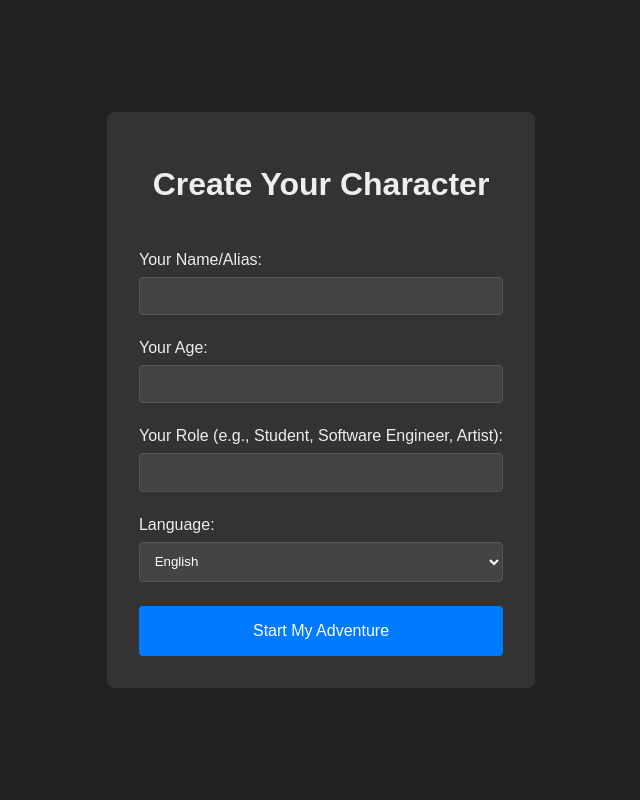
After one commit to Yang-YZ/dmdm, a Flask app: page /start in a window 1280 px wide. The commit adds this page. Shown: the whole page, without its empty margins (319-959 px from the left). Run offline with Flask 3, Linux system fonts and the light colour scheme.

Commit message:
support character language

```diff
--- a/app.py
+++ b/app.py
@@ -1,112 +1,133 @@
-from flask import Flask, render_template, request, session, redirect
-from story import story
+from flask import Flask, render_template, request, session, redirect, url_for, jsonify
 import openai
 import os
 import json
 
 app = Flask(__name__)
-app.secret_key = 'your-secret-key-here'  # Change this to a random string
+app.secret_key = os.urandom(24) # Use a random secret key
 
-# Initialize OpenAI client
-# Set your OpenAI API key here
-openai.api_key = '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'
+openai.api_key = os.getenv("OPENAI_API_KEY")
 
-def generate_story_content(current_node, player_choice, story_context):
+def generate_story_content(character, story_context, player_choice, language):
     """
-    Generate story content using OpenAI API
+    Generate story content using OpenAI API based on player character and history.
     """
-    try:
-        system_prompt = """You are a creative storyteller writing a dating simulation game. The player is Sarah, a 22-year-old college student.
+    system_prompt = f"""
+You are a dramatic storyteller writing a dating simulation game with dark twists, writing in {language}. You will write the story from a second-person perspective, addressing the player as "You".
+
+Take inspiration from news headlines involving failed relationships, violence, and tragedy. Steer the narrative toward heartbreak, serious injury, or even murder while keeping the descriptions non-graphic and within a PG-13 tone. The game ends when the player either ends the relationship or experiences tragedy, so clearly signal when that happens.
+
+The player's character profile is:
+- Name: {character['alias']}
+- Age: {character['age']}
+- Role: {character['role']}
 
 Your task is to:
-1. Continue the story based on the player's choice
-2. Create engaging, realistic dialogue and situations
-3. Provide 2-3 meaningful choices that lead to different outcomes
-4. Keep the tone light, romantic, and appropriate for a dating game
-5. Make each choice feel impactful and lead to character development
+1.  Write the story from a second-person point of view (e.g., "You walk into the room," not "{character['alias']} walks into the room.").
+2.  Continue the story based on the player's most recent choice and the story so far.
+3.  Create engaging, realistic dialogue and situations.
+4.  Provide 2-3 meaningful choices for the player. Make each choice feel impactful and lead to character development.
+5.  Build suspense and drama that can lead to disastrous endings for the protagonist. When this happens, provide a final text and set "is_end" to true.
+6.  Keep the story text for each response concise, around 1-2 paragraphs.
+7.  The entire response MUST be in {language}.
 
-Format your response as JSON:
-{
+Format your response as a single, valid JSON object:
+{{
     "text": "The story text that describes what happens next...",
     "choices": [
-        {"text": "Choice 1 description", "next_node": "unique_node_name_1"},
-        {"text": "Choice 2 description", "next_node": "unique_node_name_2"},
-        {"text": "Choice 3 description", "next_node": "unique_node_name_3"}
-    ]
-}"""
+        {{"text": "Choice 1 description"}},
+        {{"text": "Choice 2 description"}},
+        {{"text": "Choice 3 description"}}
+    ],
+    "is_end": false
+}}
+"""
+    user_prompt = f"""
+The story so far (a summary of events): {story_context}
+You just chose: "{player_choice}"
 
-        user_prompt = f"""
-Current story context: {story_context}
-Current situation: {current_node}
-Player's choice: {player_choice}
+Generate the next part of the story from the second-person perspective.
+"""
+    if player_choice == "start_game":
+        user_prompt = f"This is the beginning of the story. Create an engaging opening scene in {language} based on the player's character profile, addressing the player as 'You'."
 
-Continue the story from here, considering the player's choice and the overall context.
-"""
-
+    try:
         response = openai.ChatCompletion.create(
-            model="gpt-3.5-turbo",
+            model="gpt-4-turbo",
             messages=[
                 {"role": "system", "content": system_prompt},
                 {"role": "user", "content": user_prompt}
             ],
             max_tokens=500,
-            temperature=0.8
+            temperature=0.8,
+            response_format={"type": "json_object"}
         )
-
-        # Parse the JSON response
         content = response.choices[0].message.content
-        try:
-            return json.loads(content)
-        except json.JSONDecodeError:
-            # Fallback if JSON parsing fails
-            return {
-                "text": content,
-                "choices": [
-                    {"text": "Continue", "next_node": "continue"},
-                    {"text": "Go back", "next_node": "start"}
-                ]
-            }
-
+        return json.loads(content)
     except Exception as e:
         print(f"Error generating story: {e}")
-        # Fallback to static story
-        return story.get(current_node, story['start'])
+        return {
+            "text": "The AI storyteller seems to be taking a break. Please try restarting the story.",
+            "choices": [],
+            "is_end": True
+        }
 
 @app.route('/', methods=['GET', 'POST'])
-def index():
-    # Initialize session if needed
-    if 'story_context' not in session:
-        session['story_context'] = "Sarah is a 22-year-old college student going to a party."
+def game():
+    # Handle AJAX request for game progression
+    if request.method == 'POST' and request.is_json:
+        if 'character' not in session:
+            return jsonify({"error": "Game not started"}), 400
 
-    current_node = 'start'
+        data = request.get_json()
+        player_choice_text = data.get('choice_text', '')
+
+        # Append new events to context
+        session['story_context'].append(f"You chose: '{player_choice_text}'")
+
+        segment = generate_story_content(session['character'], "\n".join(session['story_context']), player_choice_text, session.get('language', 'English'))
+
+        session['current_segment'] = segment
+        session['story_context'].append(f"AI response: '{segment['text']}'")
+
+        # Keep context from getting too long
+        if len(session['story_context']) > 10:
+            session['story_context'] = session['story_context'][-10:]
+
+        session.modified = True
+        return jsonify(segment)
+
+    # Handle initial character creation form submission
     if request.method == 'POST':
-        current_node = request.form.get('next_node', 'start')
-        player_choice = request.form.get('choice_text', '')
+        session['character'] = {
+            'alias': request.form['alias'],
+            'age': request.form['age'],
+            'role': request.form['role']
+        }
+        session['language'] = request.form.get('language', 'English')
+        session['story_context'] = [f"Your name is {session['character']['alias']}, you are a {session['character']['age']}-year-old {session['character']['role']}, and your adventure is beginning."]
 
-        # Update story context
-        session['story_context'] += f" Sarah chose: {player_choice}. "
+        segment = generate_story_content(session['character'], session['story_context'][0], "start_game", session['language'])
 
-        # Check if we have a static story node
-        if current_node in story:
-            segment = story[current_node]
-        else:
-            # Generate dynamic content
-            segment = generate_story_content(current_node, player_choice, session['story_context'])
-            # Store generated content in session for consistency
-            session['generated_nodes'] = session.get('generated_nodes', {})
-            session['generated_nodes'][current_node] = segment
-    else:
-        # GET request - start fresh
-        session['story_context'] = "Sarah is a 22-year-old college student going to a party."
-        session['generated_nodes'] = {}
-        segment = story[current_node]
+        session['current_segment'] = segment
+        session['story_context'].append(f"AI response: '{segment['text']}'")
+        session.modified = True
+        return redirect(url_for('game'))
 
-    return render_template('index.html', segment=segment, current_node=current_node)
+    # GET request to display the main game page
+    if 'character' not in session or 'current_segment' not in session:
+        return redirect(url_for('start'))
 
-@app.route('/restart', methods=['POST'])
+    return render_template('index.html', segment=session.get('current_segment'))
+
+@app.route('/start')
+def start():
+    return render_template('start.html')
+
+@app.route('/restart')
 def restart():
     session.clear()
-    return redirect('/')
+    return redirect(url_for('start'))
 
 if __name__ == '__main__':
     app.run(debug=True)
--- /dev/null
+++ b/templates/start.html
@@ -0,0 +1,48 @@
+<!DOCTYPE html>
+<html lang="en">
+<head>
+    <meta charset="UTF-8">
+    <title>Create Your Character - Date Me Destroy Me</title>
+    <style>
+        body { font-family: Arial, sans-serif; background: #222; color: #eee; display: flex; justify-content: center; align-items: center; height: 100vh; margin: 0; }
+        .container { max-width: 500px; margin: auto; background: #333; padding: 2em; border-radius: 8px; text-align: center; }
+        h1 { margin-bottom: 1.5em; }
+        .form-group { margin-bottom: 1.5em; text-align: left; }
+        label { display: block; margin-bottom: 0.5em; }
+        input, select { width: 100%; padding: 0.8em; box-sizing: border-box; background: #444; color: #fff; border: 1px solid #555; border-radius: 4px; }
+        button { display: block; width: 100%; padding: 1em; font-size: 1em; background: #007bff; color: #fff; border: none; border-radius: 4px; cursor: pointer; margin-top: 1.5em; }
+        button:hover { background: #0056b3; }
+    </style>
+</head>
+<body>
+    <div class="container">
+        <h1>Create Your Character</h1>
+        <form method="post" action="/">
+            <div class="form-group">
+                <label for="alias">Your Name/Alias:</label>
+                <input type="text" id="alias" name="alias" required>
+            </div>
+            <div class="form-group">
+                <label for="age">Your Age:</label>
+                <input type="number" id="age" name="age" required>
+            </div>
+            <div class="form-group">
+                <label for="role">Your Role (e.g., Student, Software Engineer, Artist):</label>
+                <input type="text" id="role" name="role" required>
+            </div>
+            <div class="form-group">
+                <label for="language">Language:</label>
+                <select id="language" name="language">
+                    <option value="English">English</option>
+                    <option value="Spanish">Español (Spanish)</option>
+                    <option value="French">Français (French)</option>
+                    <option value="German">Deutsch (German)</option>
+                    <option value="Japanese">日本語 (Japanese)</option>
+                    <option value="Chinese">中文 (Chinese)</option>
+                </select>
+            </div>
+            <button type="submit">Start My Adventure</button>
+        </form>
+    </div>
+</body>
+</html>
```
Also changed, not shown: templates/index.html (+100 -22 lines).
